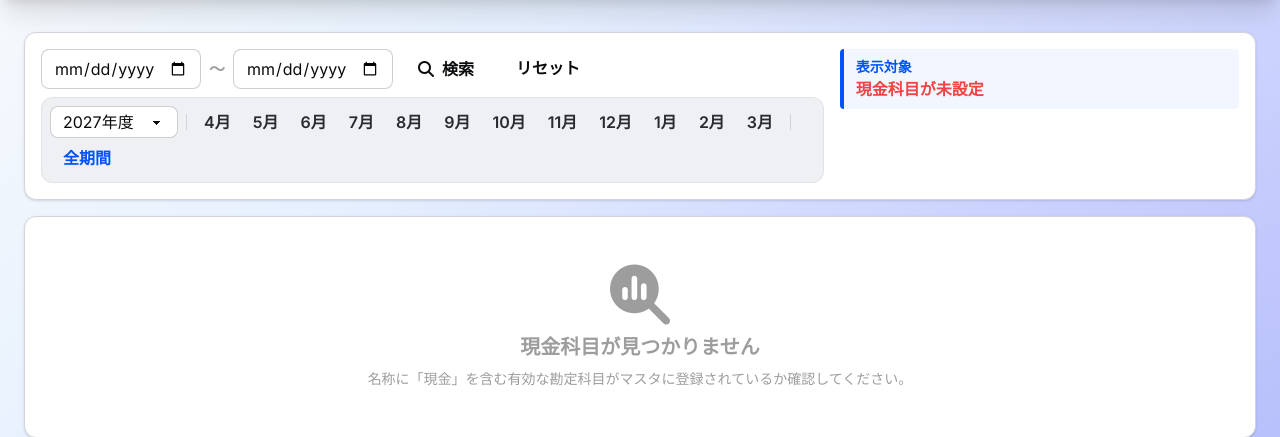
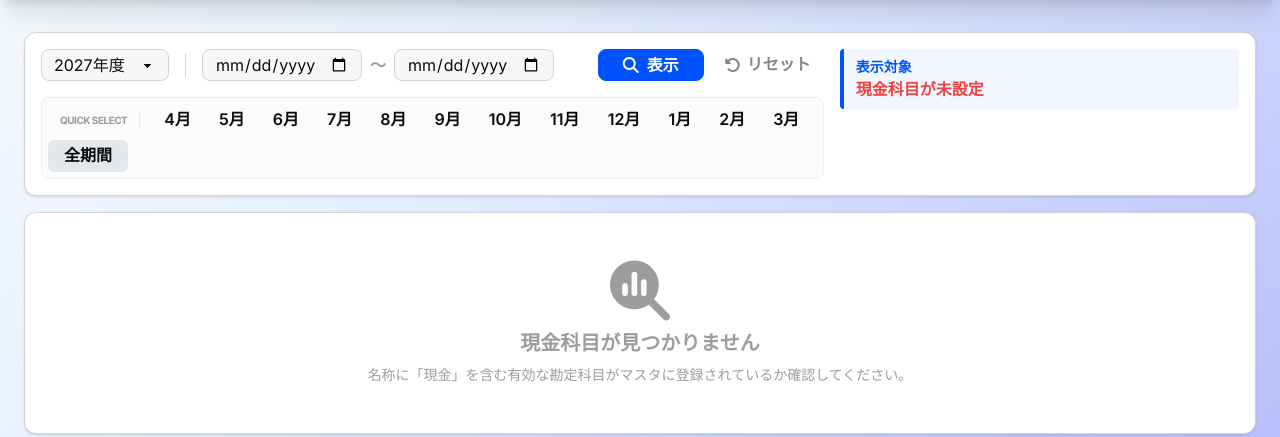
Before and after one commit to 011-jobcre/kaikei_system, a Django app: page /ledger/genkin/ in a window 1280 px wide. Shown: the part 80-517 px from the top of the page. Run offline with Django 5.2, Linux system fonts and the light colour scheme; the visitor is signed in with stand-in values (Sample User, id 1); data that the repository does not hold is empty; style sheets or scripts are compiled from the project's sources; some libraries are stand-ins or nearby versions.

Commit message:
fix tam thoi

```diff
--- a/backend/css_src/input.css
+++ b/backend/css_src/input.css
@@ -85,11 +85,15 @@ button {
 
     /* Date Range & Monthly Selector */
     .date-month-bar {
-        @apply flex flex-wrap gap-1 p-2 bg-base-200 rounded-box border border-base-300/50;
+        @apply flex flex-row md:flex-wrap gap-1 p-2 bg-base-200 rounded-box border border-base-300/50;
     }
 
     .btn-month {
         @apply btn btn-ghost btn-secondary px-2 btn-sm shrink-0;
+    }
+
+    .btn-month.active {
+        @apply bg-primary text-white;
     }
 
     .btn-period-all {
--- a/backend/templates/common/date_range_picker.html
+++ b/backend/templates/common/date_range_picker.html
@@ -1,47 +1,63 @@
 <div x-data="dateRangePicker('{{ date_from|default:"" }}', '{{ date_to|default:"" }}')"
-     class="flex flex-col gap-2 w-full">
-    <!-- Date Inputs Row -->
-    <div class="flex items-center gap-2">
-        <!-- Date range -->
-        <div class="flex items-center gap-1">
-            <input type="date"
-                   name="date_from"
-                   x-model="dateFrom"
-                   class="input outline-none text-neutral w-full md:w-40" />
-            <span class="text-base-content/40 font-bold px-1">〜</span>
-            <input type="date"
-                   name="date_to"
-                   x-model="dateTo"
-                   class="input outline-none text-neutral w-full md:w-40" />
+     class="flex flex-col gap-4 w-full">
+    <!-- Row 1: Fiscal Year + Date Range + Search Actions -->
+    <div class="flex flex-col lg:flex-row items-center gap-4">
+        <!-- Year & Range Group -->
+        <div class="flex flex-wrap items-center gap-2 flex-1">
+            <!-- Year Selector -->
+            <div class="w-full md:w-32">
+                <select x-model="fiscalYear"
+                        @change="setYear($event.target.value)"
+                        class="select select-sm w-full outline-none border-base-300 bg-base-200/50 focus:bg-base-100 transition-all">
+                    <template x-for="y in years" :key="y">
+                        <option :value="y" x-text="y + '年度'"></option>
+                    </template>
+                </select>
+            </div>
+            <div class="hidden md:block w-px h-6 bg-base-300 mx-2"></div>
+            <!-- Date range inputs -->
+            <div class="flex items-center gap-1 flex-1 md:flex-none">
+                <input type="date"
+                       name="date_from"
+                       x-model="dateFrom"
+                       class="input input-sm outline-none text-neutral w-full md:w-40 border-base-300 bg-base-200/50 focus:bg-base-100 transition-all" />
+                <span class="text-base-content/40 font-bold px-1">〜</span>
+                <input type="date"
+                       name="date_to"
+                       x-model="dateTo"
+                       class="input input-sm outline-none text-neutral w-full md:w-40 border-base-300 bg-base-200/50 focus:bg-base-100 transition-all" />
+            </div>
         </div>
-        <!-- Search Action -->
-        <div class="flex items-center gap-2 w-full md:w-auto justify-end md:justify-start">
-            <button type="submit" class="btn-search">
-                <i class="fa-solid fa-magnifying-glass"></i>検索
+        <!-- Action Buttons -->
+        <div class="flex items-center gap-2 w-full lg:w-auto justify-end">
+            <button type="submit" class="btn btn-primary btn-sm px-6 gap-2">
+                <i class="fa-solid fa-magnifying-glass"></i>表示
             </button>
-            <button type="button" @click="resetAll()" class="btn-clear text-xs">リセット</button>
+            <button type="button"
+                    @click="resetAll()"
+                    class="btn btn-ghost btn-sm text-xs opacity-50 hover:opacity-100">
+                <i class="fa-solid fa-rotate-left"></i>リセット
+            </button>
         </div>
     </div>
-    <!-- Year Selector -->
-    <div class="date-month-bar">
-        <select x-model="fiscalYear"
-                @change="setYear($event.target.value)"
-                class="select select-sm outline-none w-full md:w-32">
-            <template x-for="y in years" :key="y">
-                <option :value="y" x-text="y + '年度'"></option>
-            </template>
-        </select>
-        <div class="w-px h-4 bg-base-300 mx-1 self-center"></div>
-        <!-- Monthly Selector Row -->
+    <!-- Row 2: Monthly Fast Selectors -->
+    <div class="flex flex-wrap items-center gap-1 bg-base-200/30 p-1.5 rounded-lg border border-base-300/30">
+        <div class="px-3 text-[10px] font-bold text-neutral/40 uppercase tracking-tighter border-r border-base-300/50 mr-2">
+            Quick Select
+        </div>
         <template x-for="(label, index) in ['4月','5月','6月','7月','8月','9月','10月','11月','12月','1月','2月','3月']"
                   :key="index">
             <button type="button"
                     @click="setMonth(index)"
-                    :class="{'active': isMonthActive(index)}"
-                    class="btn-month"
+                    :class="{'bg-primary text-white': isMonthActive(index), 'hover:bg-base-300': !isMonthActive(index)}"
+                    class="h-8 px-3 rounded-md text-xs font-semibold transition-all"
                     x-text="label"></button>
         </template>
-        <div class="w-px h-4 bg-base-300 mx-1 self-center"></div>
-        <button type="button" @click="setFullYear()" class="btn-period-all">全期間</button>
+        <div class="flex-1"></div>
+        <button type="button"
+                @click="setFullYear()"
+                class="h-8 px-4 rounded-md text-xs font-bold bg-base-300/50 hover:bg-base-300 transition-all">
+            全期間
+        </button>
     </div>
 </div>
```
Also changed, not shown: backend/templates/journal/shiwake_list.html (+24 -14 lines).
